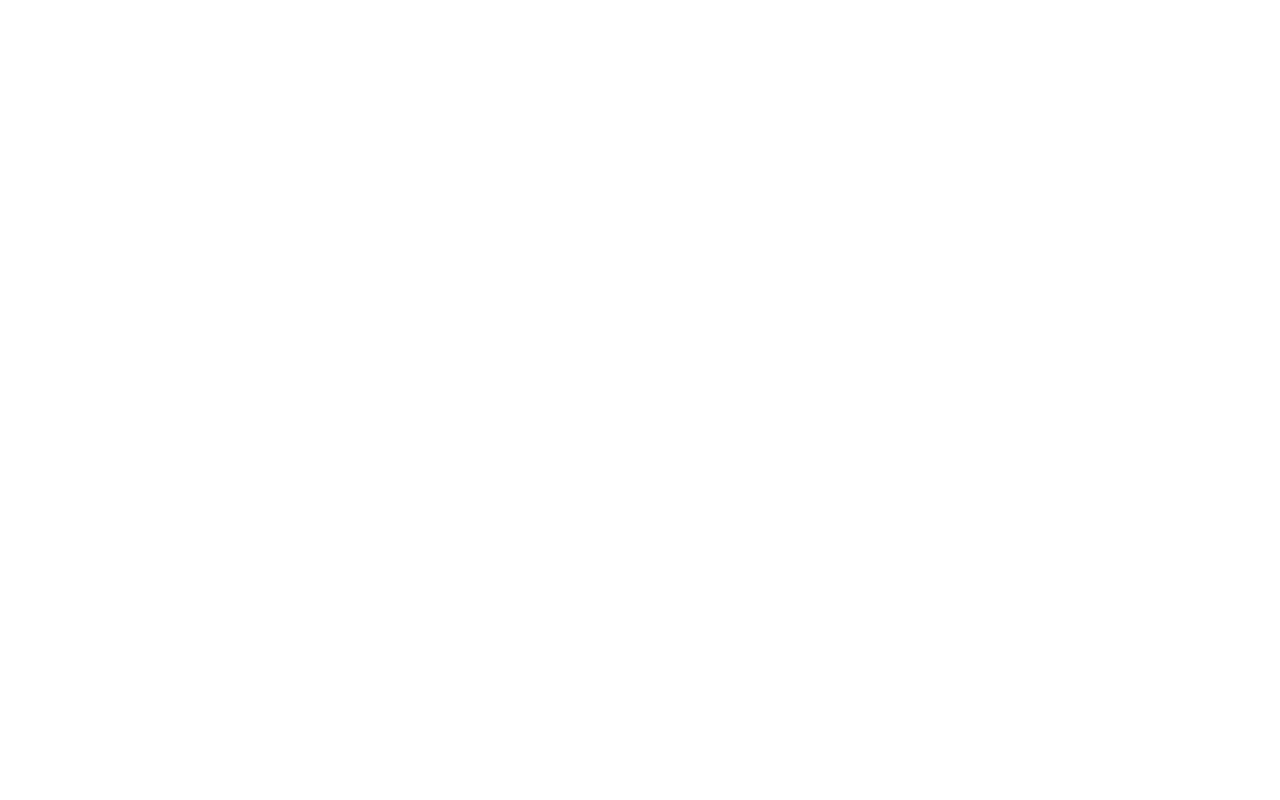
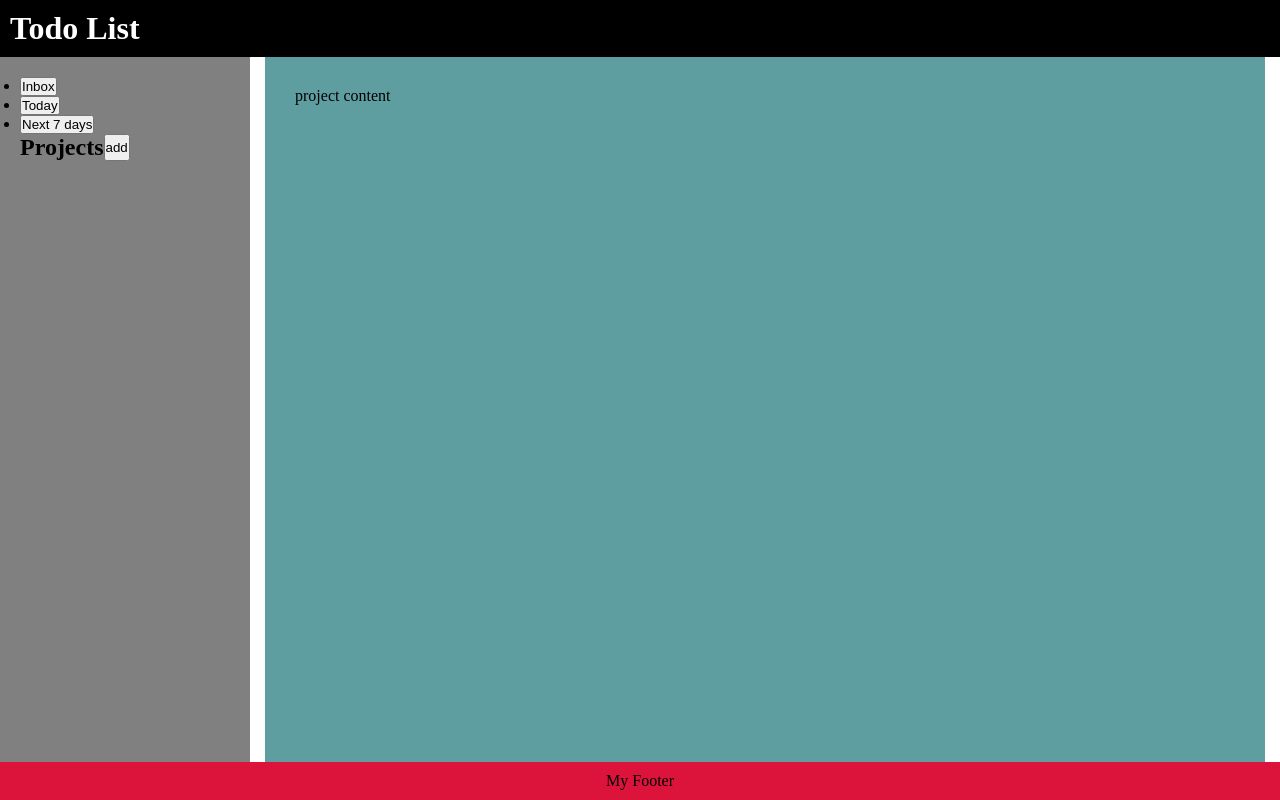
Before and after one commit to idandam/todo-list, a plain HTML site: page index.html in a window 1280 px wide. Drawn offline with Linux system fonts and the light colour scheme.

Commit message:
UI test mode is ready

```diff
--- a/index.html
+++ b/index.html
@@ -4,9 +4,37 @@
     <meta charset="UTF-8">
     <meta http-equiv="X-UA-Compatible" content="IE=edge">
     <meta name="viewport" content="width=device-width, initial-scale=1.0">
-    <title>Document</title>
+    <link rel="stylesheet" href="./style.css">
+    <title>Todo List</title>
 </head>
 <body>
-    <script src="test.js" type="module"></script>
+    <header class="header">
+        <div class="title-container">
+            <h1>Todo List</h1>
+        </div>
+    </header>
+    <main class="main">
+        <nav class="nav-projects">
+            <ul class="constant-projects">
+                <li><button>Inbox</button></li>
+                <li><button>Today</button></li>
+                <li><button>Next 7 days</button></li>
+            </ul>
+            <div class="custom-projects-header">
+                <h2>Projects</h2>
+                <button>add</button>
+            </div>
+            <ul class="custom-projects">
+
+            </ul>
+        </nav>
+        <div class="project-content">
+            project content
+        </div>
+    </main>
+    <footer class="footer">
+        My Footer
+    </footer >
+    <!-- <script src="test.js" type="module"></script> -->
 </body>
 </html>
--- /dev/null
+++ b/style.css
@@ -0,0 +1,64 @@
+
+*, ::before, ::after{
+    margin: 0px;
+    padding:0px;
+    box-sizing: border-box;
+}
+
+html, body{
+    height: 100%;
+}
+
+body{
+    display: flex;
+    flex-direction: column;
+}
+
+.header{
+    display: flex;
+    background-color: black;
+    color:white;
+    padding:10px
+
+}
+
+.title-container{
+    display: flex;
+}
+
+.main{
+    display:flex;
+    flex: 1 0 auto;
+}
+
+.nav-projects{
+    background-color: gray;
+    width:250px;
+    padding: 20px;
+}
+
+.project-content{
+    background-color: cadetblue;
+    width: 1000px;
+    padding: 30px;
+    margin:0 auto;
+
+}
+
+.footer{
+    flex-shrink: 0;
+    background-color: crimson;
+    position: fixed;
+    display:flex;
+    left:0;
+    bottom: 0;
+    width: 100%;
+    align-items: center;
+    justify-content: center;
+    padding: 10px;
+}
+
+.custom-projects-header{
+    display: flex;
+
+}
--- a/todo-view.js
+++ b/todo-view.js
@@ -61,6 +61,24 @@ export default class TodoView extends AbstractSubscriber {
 
 
 
+
+
+    /**
+     * Substribe to all of the topics.
+     */
+    #subscribeAll() {
+        // for each topic subscribe with a function who's name is the topic name with a capital first letter
+        // prepended with "on"
+        // for example if topic == "projectAdded" then onTopic == "onProjectAdded"
+        for (let topic in TOPICS) {
+            let first = topic.charAt(0).toUpperCase();
+            let onTopic = `on${first}${topic.substring(1)}`;
+            this.subscribe(TOPICS[topic], this[onTopic].bind(this));
+        }
+    }
+
+    /*
+
     clickAddProject(name) {
         this.#todoController.addProject(name);
     }
@@ -97,21 +115,7 @@ export default class TodoView extends AbstractSubscriber {
         this.#todoController.removeCheckedTodos();
     }
 
-
-
-    /**
-     * Substribe to all of the topics.
-     */
-    #subscribeAll() {
-        // for each topic subscribe with a function who's name is the topic name with a capital first letter
-        // prepended with "on"
-        // for example if topic == "projectAdded" then onTopic == "onProjectAdded"
-        for (let topic in TOPICS) {
-            let first = topic.charAt(0).toUpperCase();
-            let onTopic = `on${first}${topic.substring(1)}`;
-            this.subscribe(TOPICS[topic], this[onTopic].bind(this));
-        }
-    }
+    */
 
 
 }
```
